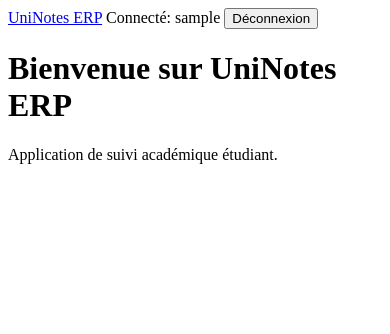
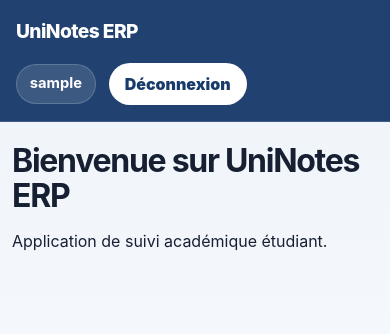
Before and after one commit to BahrouniAyoub/uninotes_erp, a Django app: page / in a window 390 px wide. Shown: the top 334 px of the page. Run offline with Django 5.2, Linux system fonts and the light colour scheme; the visitor is signed in with stand-in values (Sample User, id 1).

Commit message:
Add global UI styling and layout

```diff
--- a/static/css/style.css
+++ b/static/css/style.css
@@ -0,0 +1,543 @@
+* {
+  box-sizing: border-box;
+}
+
+:root {
+  --bg: #f4f7fb;
+  --surface: #ffffff;
+  --surface-soft: #edf3fb;
+  --primary: #1f4f8f;
+  --primary-dark: #183b6b;
+  --accent: #d59b2d;
+  --danger: #b4232f;
+  --danger-dark: #8f1d27;
+  --text: #172033;
+  --muted: #667085;
+  --border: #d9e2ef;
+  --shadow: 0 18px 45px rgba(23, 32, 51, 0.09);
+}
+
+body {
+  margin: 0;
+  min-height: 100vh;
+  background: linear-gradient(180deg, #eef4fb 0%, var(--bg) 38%, #ffffff 100%);
+  color: var(--text);
+  font-family: Inter, "Segoe UI", Arial, sans-serif;
+  font-size: 16px;
+  line-height: 1.6;
+}
+
+a {
+  color: var(--primary);
+  text-decoration: none;
+}
+
+a:hover {
+  color: var(--primary-dark);
+}
+
+h1,
+h2,
+h3,
+p {
+  margin-top: 0;
+}
+
+h1 {
+  font-size: clamp(2rem, 5vw, 3.3rem);
+  line-height: 1.08;
+  letter-spacing: -0.04em;
+  margin-bottom: 1rem;
+}
+
+h2 {
+  font-size: 1.35rem;
+  letter-spacing: -0.02em;
+  margin-bottom: 0.75rem;
+}
+
+button,
+input,
+select,
+textarea {
+  font: inherit;
+}
+
+.navbar {
+  position: sticky;
+  top: 0;
+  z-index: 10;
+  background: rgba(24, 59, 107, 0.96);
+  border-bottom: 1px solid rgba(255, 255, 255, 0.14);
+  backdrop-filter: blur(12px);
+}
+
+.nav-inner {
+  width: min(1120px, calc(100% - 32px));
+  margin: 0 auto;
+  min-height: 72px;
+  display: flex;
+  align-items: center;
+  justify-content: space-between;
+  gap: 1rem;
+}
+
+.brand {
+  color: #ffffff;
+  font-size: 1.2rem;
+  font-weight: 800;
+  letter-spacing: -0.03em;
+}
+
+.brand:hover,
+.nav-link:hover {
+  color: #ffffff;
+}
+
+.nav-actions {
+  display: flex;
+  align-items: center;
+  gap: 0.8rem;
+  flex-wrap: wrap;
+  justify-content: flex-end;
+}
+
+.nav-link {
+  color: rgba(255, 255, 255, 0.86);
+  font-weight: 700;
+}
+
+.user-pill {
+  color: #ffffff;
+  background: rgba(255, 255, 255, 0.12);
+  border: 1px solid rgba(255, 255, 255, 0.18);
+  border-radius: 999px;
+  padding: 0.45rem 0.8rem;
+  font-size: 0.92rem;
+  font-weight: 700;
+}
+
+.container {
+  width: min(1120px, calc(100% - 32px));
+  margin: 0 auto;
+  padding: 2.4rem 0 4rem;
+}
+
+.messages {
+  display: grid;
+  gap: 0.8rem;
+  margin-bottom: 1.4rem;
+}
+
+.alert {
+  padding: 0.9rem 1rem;
+  border-radius: 16px;
+  border: 1px solid var(--border);
+  background: #ffffff;
+  box-shadow: 0 8px 25px rgba(23, 32, 51, 0.06);
+  font-weight: 700;
+}
+
+.alert-success {
+  color: #146c43;
+  background: #eaf7ef;
+  border-color: #b7e4c7;
+}
+
+.alert-error,
+.alert-danger {
+  color: var(--danger-dark);
+  background: #fff0f1;
+  border-color: #f2c4ca;
+}
+
+.alert-warning {
+  color: #8a5a00;
+  background: #fff7e6;
+  border-color: #f5d79a;
+}
+
+.alert-info {
+  color: var(--primary-dark);
+  background: #eef5ff;
+  border-color: #c9dcf6;
+}
+
+.hero {
+  position: relative;
+  overflow: hidden;
+  padding: clamp(2.2rem, 6vw, 4.8rem);
+  border-radius: 34px;
+  background: radial-gradient(circle at 88% 20%, rgba(213, 155, 45, 0.28), transparent 24%), linear-gradient(135deg, #183b6b 0%, #1f4f8f 58%, #2d6ca8 100%);
+  color: #ffffff;
+  box-shadow: var(--shadow);
+}
+
+.hero p {
+  max-width: 650px;
+  color: rgba(255, 255, 255, 0.86);
+  font-size: 1.08rem;
+}
+
+.hero .eyebrow {
+  color: #ffe0a3;
+}
+
+.hero-content {
+  position: relative;
+  z-index: 1;
+}
+
+.eyebrow {
+  margin-bottom: 0.55rem;
+  color: var(--accent);
+  font-size: 0.78rem;
+  font-weight: 900;
+  letter-spacing: 0.12em;
+  text-transform: uppercase;
+}
+
+.card-grid {
+  display: grid;
+  grid-template-columns: repeat(4, 1fr);
+  gap: 1rem;
+}
+
+.feature-grid {
+  margin-top: 1.5rem;
+}
+
+.card {
+  background: var(--surface);
+  border: 1px solid var(--border);
+  border-radius: 24px;
+  box-shadow: var(--shadow);
+}
+
+.feature-card {
+  padding: 1.35rem;
+}
+
+.feature-card p {
+  color: var(--muted);
+  margin-bottom: 0;
+}
+
+.feature-icon {
+  display: inline-grid;
+  place-items: center;
+  min-width: 42px;
+  height: 42px;
+  margin-bottom: 1rem;
+  border-radius: 14px;
+  background: var(--surface-soft);
+  color: var(--primary);
+  font-weight: 900;
+}
+
+.page-header {
+  margin-bottom: 1.4rem;
+}
+
+.page-header p:last-child {
+  color: var(--muted);
+  max-width: 720px;
+}
+
+.section-card,
+.basket-status {
+  padding: 1.4rem;
+  margin-bottom: 1.2rem;
+}
+
+.section-title {
+  display: flex;
+  align-items: center;
+  justify-content: space-between;
+  gap: 1rem;
+  margin-bottom: 1rem;
+}
+
+.section-title h2 {
+  margin-bottom: 0;
+}
+
+.status-badge {
+  display: inline-flex;
+  align-items: center;
+  border-radius: 999px;
+  padding: 0.4rem 0.75rem;
+  background: #eaf1fb;
+  color: var(--primary-dark);
+  font-size: 0.85rem;
+  font-weight: 800;
+}
+
+.stats-grid {
+  display: grid;
+  grid-template-columns: repeat(3, 1fr);
+  gap: 1rem;
+}
+
+.stat-card {
+  padding: 1rem;
+  border-radius: 18px;
+  background: var(--surface-soft);
+  border: 1px solid var(--border);
+}
+
+.stat-card span {
+  display: block;
+  color: var(--muted);
+  font-size: 0.9rem;
+  margin-bottom: 0.35rem;
+}
+
+.stat-card strong {
+  display: block;
+  color: var(--primary-dark);
+  font-size: 1.45rem;
+}
+
+.locked-message {
+  margin: 1rem 0 0;
+  padding: 0.95rem 1rem;
+  border-radius: 16px;
+  background: #fff4e0;
+  border: 1px solid #f3cf8b;
+  color: #7a4d00;
+  font-weight: 800;
+}
+
+.table-wrap {
+  width: 100%;
+  overflow-x: auto;
+}
+
+.data-table {
+  width: 100%;
+  border-collapse: collapse;
+  min-width: 680px;
+}
+
+.data-table th,
+.data-table td {
+  padding: 0.85rem 0.9rem;
+  text-align: left;
+  border-bottom: 1px solid var(--border);
+  vertical-align: top;
+}
+
+.data-table th {
+  color: var(--primary-dark);
+  background: #f6f9fd;
+  font-size: 0.82rem;
+  letter-spacing: 0.06em;
+  text-transform: uppercase;
+}
+
+.data-table tr:last-child td {
+  border-bottom: 0;
+}
+
+.suggestion-list {
+  list-style: none;
+  padding: 0;
+  margin: 0;
+  display: grid;
+  gap: 0.75rem;
+}
+
+.suggestion-list li {
+  display: flex;
+  align-items: center;
+  justify-content: space-between;
+  gap: 1rem;
+  padding: 0.9rem 1rem;
+  border-radius: 16px;
+  background: #f6f9fd;
+  border: 1px solid var(--border);
+}
+
+.suggestion-list strong {
+  color: var(--primary);
+  white-space: nowrap;
+}
+
+.empty-state {
+  margin-bottom: 0;
+  color: var(--muted);
+  background: #f8fafc;
+  border: 1px dashed var(--border);
+  border-radius: 16px;
+  padding: 1rem;
+}
+
+.auth-wrap {
+  min-height: calc(100vh - 180px);
+  display: grid;
+  place-items: center;
+}
+
+.auth-card {
+  width: min(460px, 100%);
+  padding: 2rem;
+}
+
+.form-card p {
+  margin-bottom: 1rem;
+}
+
+.form-card label {
+  display: block;
+  margin-bottom: 0.35rem;
+  color: var(--primary-dark);
+  font-weight: 800;
+}
+
+.form-card input,
+.form-card select,
+.form-card textarea {
+  width: 100%;
+  border: 1px solid var(--border);
+  border-radius: 14px;
+  padding: 0.78rem 0.9rem;
+  background: #fbfdff;
+  color: var(--text);
+  outline: none;
+  transition: border-color 0.2s ease, box-shadow 0.2s ease;
+}
+
+.form-card input:focus,
+.form-card select:focus,
+.form-card textarea:focus {
+  border-color: var(--primary);
+  box-shadow: 0 0 0 4px rgba(31, 79, 143, 0.12);
+}
+
+.form-card ul,
+.helptext {
+  color: var(--muted);
+  font-size: 0.88rem;
+}
+
+.auth-switch {
+  margin: 1.2rem 0 0;
+  color: var(--muted);
+  text-align: center;
+}
+
+.btn {
+  display: inline-flex;
+  align-items: center;
+  justify-content: center;
+  min-height: 42px;
+  border: 0;
+  border-radius: 999px;
+  padding: 0.65rem 1rem;
+  cursor: pointer;
+  font-weight: 900;
+  line-height: 1;
+  text-decoration: none;
+  transition: transform 0.2s ease, box-shadow 0.2s ease, background 0.2s ease;
+}
+
+.btn:hover {
+  transform: translateY(-1px);
+}
+
+.btn-primary {
+  color: #ffffff;
+  background: var(--primary);
+  box-shadow: 0 10px 24px rgba(31, 79, 143, 0.24);
+}
+
+.btn-primary:hover {
+  color: #ffffff;
+  background: var(--primary-dark);
+}
+
+.btn-danger {
+  color: #ffffff;
+  background: var(--danger);
+}
+
+.btn-danger:hover {
+  color: #ffffff;
+  background: var(--danger-dark);
+}
+
+.btn-light {
+  color: var(--primary-dark);
+  background: #ffffff;
+}
+
+.btn-light:hover {
+  color: var(--primary-dark);
+  background: #f4f7fb;
+}
+
+.btn-disabled {
+  color: var(--muted);
+  background: #edf1f5;
+  cursor: not-allowed;
+  box-shadow: none;
+}
+
+.btn-disabled:hover {
+  transform: none;
+}
+
+.btn-full {
+  width: 100%;
+}
+
+.inline-form {
+  display: inline;
+}
+
+@media (max-width: 900px) {
+  .card-grid,
+  .stats-grid {
+    grid-template-columns: repeat(2, 1fr);
+  }
+}
+
+@media (max-width: 640px) {
+  .nav-inner {
+    align-items: flex-start;
+    flex-direction: column;
+    padding: 1rem 0;
+  }
+
+  .nav-actions {
+    justify-content: flex-start;
+  }
+
+  .container {
+    width: min(100% - 24px, 1120px);
+    padding-top: 1.4rem;
+  }
+
+  .hero,
+  .auth-card,
+  .section-card,
+  .basket-status {
+    border-radius: 20px;
+  }
+
+  .card-grid,
+  .stats-grid {
+    grid-template-columns: 1fr;
+  }
+
+  .section-title,
+  .suggestion-list li {
+    align-items: flex-start;
+    flex-direction: column;
+  }
+
+  .suggestion-list strong {
+    white-space: normal;
+  }
+}
--- a/templates/base.html
+++ b/templates/base.html
@@ -1,26 +1,41 @@
 <!DOCTYPE html>
+{% load static %}
 <html lang="fr">
   <head>
     <meta charset="UTF-8" />
+    <meta name="viewport" content="width=device-width, initial-scale=1.0" />
     <title>UniNotes ERP</title>
+    <link rel="stylesheet" href="{% static 'css/style.css' %}" />
   </head>
   <body>
-    <nav>
-      <a href="{% url 'home' %}">UniNotes ERP</a>
+    <nav class="navbar">
+      <div class="nav-inner">
+        <a class="brand" href="{% url 'home' %}">UniNotes ERP</a>
 
-      {% if user.is_authenticated %}
-        <span>Connecté: {{ user.username }}</span>
-        <form method="post" action="{% url 'logout' %}" style="display:inline;">
-          {% csrf_token %}
-          <button type="submit">Déconnexion</button>
-        </form>
-      {% else %}
-        <a href="{% url 'login' %}">Connexion</a>
-        <a href="{% url 'register' %}">Inscription</a>
-      {% endif %}
+        <div class="nav-actions">
+          {% if user.is_authenticated %}
+            <span class="user-pill">{{ user.username }}</span>
+            <form method="post" action="{% url 'logout' %}" class="inline-form">
+              {% csrf_token %}
+              <button class="btn btn-light" type="submit">Déconnexion</button>
+            </form>
+          {% else %}
+            <a class="nav-link" href="{% url 'login' %}">Connexion</a>
+            <a class="btn btn-light" href="{% url 'register' %}">Inscription</a>
+          {% endif %}
+        </div>
+      </div>
     </nav>
 
-    <main>
+    <main class="container">
+      {% if messages %}
+        <div class="messages">
+          {% for message in messages %}
+            <div class="alert alert-{{ message.tags|default:'info' }}">{{ message }}</div>
+          {% endfor %}
+        </div>
+      {% endif %}
+
       {% block content %}
 
       {% endblock %}
```
